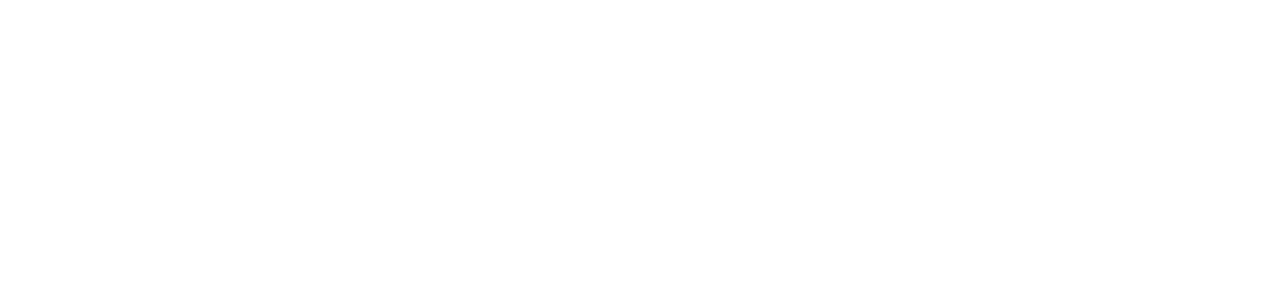
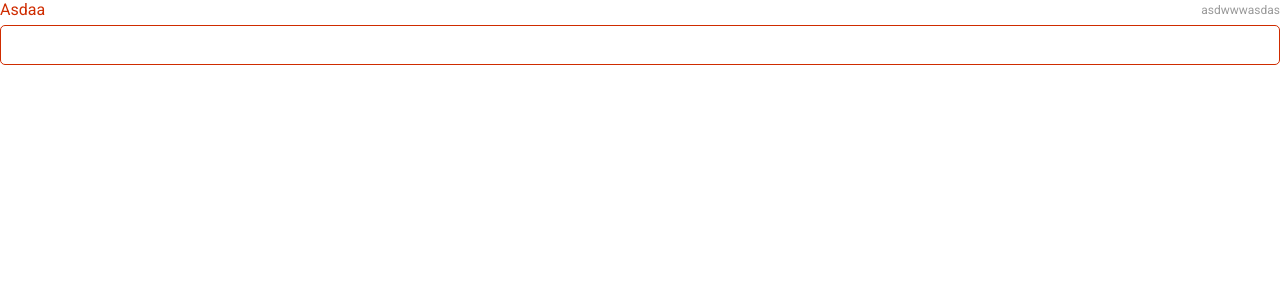
Before and after one commit to Argens-front-end/sendsay, a React (Create React App) app: page / in a window 1280 px wide. Shown: the top 300 px of the page. Built offline with nearby package versions, Linux system fonts and the light colour scheme.

Commit message:
create-input-group-component

```diff
--- a/src/App.tsx
+++ b/src/App.tsx
@@ -1,7 +1,12 @@
 import React from "react";
+import { InputGroup } from "./Components/MiniComponents/InputGroup";
 
 function App() {
-  return <div className="App"></div>;
+  return (
+    <div className="App">
+      <InputGroup label="Asdaa" labelOptional="asdwwwasdas" error />
+    </div>
+  );
 }
 
 export default App;
--- a/src/Components/MiniComponents/Input/index.css
+++ b/src/Components/MiniComponents/Input/index.css
@@ -12,6 +12,8 @@
   line-height: 30px;
 
   transition: 0.2s border;
+
+  width: 100%;
 }
 
 .input:hover {
--- a/src/Components/MiniComponents/Input/index.tsx
+++ b/src/Components/MiniComponents/Input/index.tsx
@@ -3,7 +3,7 @@ import React from "react";
 
 import "./index.css";
 
-interface InputProps
+export interface InputProps
   extends React.DetailedHTMLProps<
     React.InputHTMLAttributes<HTMLInputElement>,
     HTMLInputElement
--- /dev/null
+++ b/src/Components/MiniComponents/InputGroup/index.css
@@ -0,0 +1,22 @@
+.input-group {
+  margin-bottom: 20px;
+}
+
+.input-group__label {
+  font-size: 16px;
+  line-height: 20px;
+  margin-bottom: 5px;
+
+  display: flex;
+  align-items: center;
+  justify-content: space-between;
+}
+
+.input-group__label-optional {
+  font-size: 12px;
+  color: #999999;
+}
+
+.input-group__label_error {
+  color: #cf2c00;
+}
--- /dev/null
+++ b/src/Components/MiniComponents/InputGroup/index.tsx
@@ -0,0 +1,40 @@
+import classNames from "classnames";
+import React from "react";
+import { Input, InputProps } from "../Input";
+
+import "./index.css";
+
+interface InputGroupProps extends InputProps {
+  label?: string;
+  labelOptional?: string;
+  classNameInputGroup?: string;
+}
+
+export const InputGroup: React.FC<InputGroupProps> = ({
+  label,
+  labelOptional,
+  classNameInputGroup = "",
+  error,
+  ...propsInput
+}) => {
+  const InputGroupClasses = {
+    "input-group__error": error,
+    [classNameInputGroup]: classNameInputGroup,
+  };
+
+  return (
+    <div className={classNames("input-group", InputGroupClasses)}>
+      <label>
+        <div className="input-group__label">
+          <span className={classNames({ "input-group__label_error": error })}>
+            {label}
+          </span>
+          {labelOptional && (
+            <span className="input-group__label-optional">{labelOptional}</span>
+          )}
+        </div>
+        <Input error={error} {...propsInput} />
+      </label>
+    </div>
+  );
+};
```
